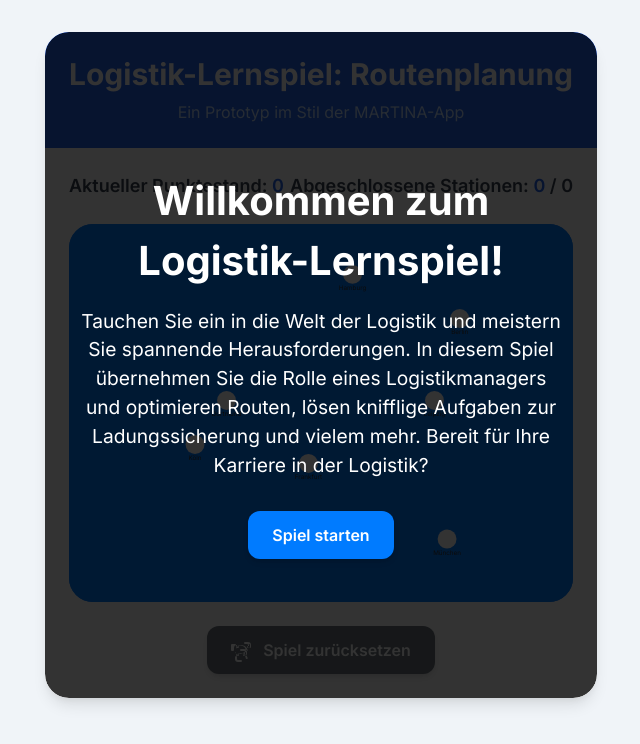
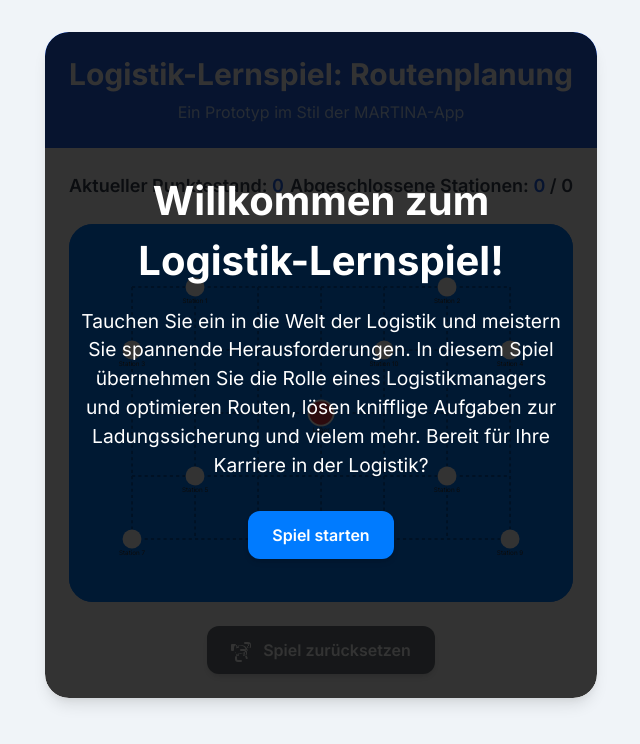
Before and after one commit to SvenZe/gamification-masterthesis, a website with bundled scripts: page dist/index.html in a window 1280 px wide. Shown: the whole page, without its empty margins (319-959 px from the left). Built offline with nearby package versions, Linux system fonts and the light colour scheme; files whose address does not match are found by name.

Commit message:
Build html-file

```diff
--- a/dist/index.html
+++ b/dist/index.html
@@ -32,33 +32,61 @@
                     <!-- Karte (vereinfacht) -->
                     <rect x="0" y="0" width="800" height="600" fill="#007bff" rx="24"></rect>
 
+                    <!-- Straßennetz (feste Linien zwischen den Städten) -->
+                    <!-- Diese Linien repräsentieren die möglichen Routen und sind statisch -->
+                    <!-- Horizontal roads -->
+                    <line x1="100" y1="100" x2="700" y2="100" stroke="#0056b3" stroke-width="3" stroke-dasharray="5,5" />
+                    <line x1="100" y1="200" x2="700" y2="200" stroke="#0056b3" stroke-width="3" stroke-dasharray="5,5" />
+                    <line x1="100" y1="300" x2="700" y2="300" stroke="#0056b3" stroke-width="3" stroke-dasharray="5,5" />
+                    <line x1="100" y1="400" x2="700" y2="400" stroke="#0056b3" stroke-width="3" stroke-dasharray="5,5" />
+                    <line x1="100" y1="500" x2="700" y2="500" stroke="#0056b3" stroke-width="3" stroke-dasharray="5,5" />
+
+                    <!-- Vertical roads -->
+                    <line x1="100" y1="100" x2="100" y2="500" stroke="#0056b3" stroke-width="3" stroke-dasharray="5,5" />
+                    <line x1="200" y1="100" x2="200" y2="500" stroke="#0056b3" stroke-width="3" stroke-dasharray="5,5" />
+                    <line x1="300" y1="100" x2="300" y2="500" stroke="#0056b3" stroke-width="3" stroke-dasharray="5,5" />
+                    <line x1="400" y1="100" x2="400" y2="500" stroke="#0056b3" stroke-width="3" stroke-dasharray="5,5" />
+                    <line x1="500" y1="100" x2="500" y2="500" stroke="#0056b3" stroke-width="3" stroke-dasharray="5,5" />
+                    <line x1="600" y1="100" x2="600" y2="500" stroke="#0056b3" stroke-width="3" stroke-dasharray="5,5" />
+                    <line x1="700" y1="100" x2="700" y2="500" stroke="#0056b3" stroke-width="3" stroke-dasharray="5,5" />
+
+
                     <!-- Knotenpunkte (Beispielstädte in Deutschland) -->
                     <!-- Jeder Kreis ist ein Knoten, der angeklickt werden kann -->
                     <!-- Daten-Attribute für ID und zugehörige Aufgabe -->
                     <g id="nodes-group">
-                        <circle id="node-berlin" class="node" cx="620" cy="150" r="15" data-node-id="berlin" data-task-id="task1"></circle>
-                        <text x="620" y="175" class="node-label">Berlin</text>
+                        <circle id="node-warehouse" class="node warehouse-node" cx="400" cy="300" r="20" data-node-id="warehouse" data-task-id="task0"></circle>
+                        <text x="400" y="330" class="node-label">Lager</text>
 
-                        <circle id="node-hamburg" class="node" cx="450" cy="80" r="15" data-node-id="hamburg" data-task-id="task2"></circle>
-                        <text x="450" y="105" class="node-label">Hamburg</text>
+                        <circle id="node-1" class="node" cx="200" cy="100" r="15" data-node-id="node-1" data-task-id="task1"></circle>
+                        <text x="200" y="125" class="node-label">Station 1</text>
 
-                        <circle id="node-koeln" class="node" cx="200" cy="350" r="15" data-node-id="koeln" data-task-id="task3"></circle>
-                        <text x="200" y="375" class="node-label">Köln</text>
+                        <circle id="node-2" class="node" cx="600" cy="100" r="15" data-node-id="node-2" data-task-id="task2"></circle>
+                        <text x="600" y="125" class="node-label">Station 2</text>
 
-                        <circle id="node-muenchen" class="node" cx="600" cy="500" r="15" data-node-id="muenchen" data-task-id="task4"></circle>
-                        <text x="600" y="525" class="node-label">München</text>
+                        <circle id="node-3" class="node" cx="100" cy="200" r="15" data-node-id="node-3" data-task-id="task3"></circle>
+                        <text x="100" y="225" class="node-label">Station 3</text>
 
-                        <circle id="node-frankfurt" class="node" cx="380" cy="380" r="15" data-node-id="frankfurt" data-task-id="task5"></circle>
-                        <text x="380" y="405" class="node-label">Frankfurt</text>
+                        <circle id="node-4" class="node" cx="700" cy="200" r="15" data-node-id="node-4" data-task-id="task4"></circle>
+                        <text x="700" y="225" class="node-label">Station 4</text>
 
-                        <circle id="node-leipzig" class="node" cx="580" cy="280" r="15" data-node-id="leipzig" data-task-id="task6"></circle>
-                        <text x="580" y="305" class="node-label">Leipzig</text>
+                        <circle id="node-5" class="node" cx="200" cy="400" r="15" data-node-id="node-5" data-task-id="task5"></circle>
+                        <text x="200" y="425" class="node-label">Station 5</text>
 
-                        <circle id="node-stuttgart" class="node" cx="400" cy="480" r="15" data-node-id="stuttgart" data-task-id="task7"></circle>
-                        <text x="400" y="505" class="node-label">Stuttgart</text>
+                        <circle id="node-6" class="node" cx="600" cy="400" r="15" data-node-id="node-6" data-task-id="task6"></circle>
+                        <text x="600" y="425" class="node-label">Station 6</text>
 
-                        <circle id="node-dortmund" class="node" cx="250" cy="280" r="15" data-node-id="dortmund" data-task-id="task8"></circle>
-                        <text x="250" y="305" class="node-label">Dortmund</text>
+                        <circle id="node-7" class="node" cx="100" cy="500" r="15" data-node-id="node-7" data-task-id="task7"></circle>
+                        <text x="100" y="525" class="node-label">Station 7</text>
+
+                        <circle id="node-8" class="node" cx="400" cy="500" r="15" data-node-id="node-8" data-task-id="task8"></circle>
+                        <text x="400" y="525" class="node-label">Station 8</text>
+
+                        <circle id="node-9" class="node" cx="700" cy="500" r="15" data-node-id="node-9" data-task-id="task9"></circle>
+                        <text x="700" y="525" class="node-label">Station 9</text>
+
+                        <circle id="node-10" class="node" cx="500" cy="200" r="15" data-node-id="node-10" data-task-id="task10"></circle>
+                        <text x="500" y="225" class="node-label">Station 10</text>
                     </g>
 
                     <!-- Linien für Routen (werden dynamisch hinzugefügt) -->
```
